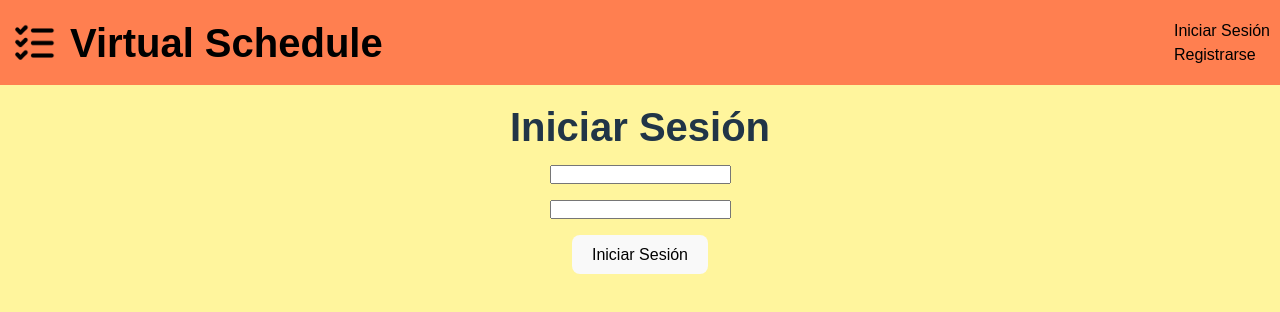
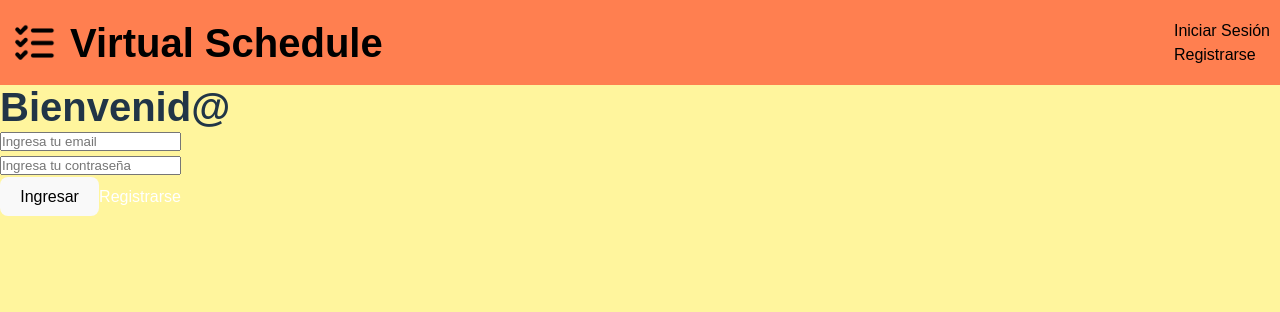
Before and after one commit to ClaudioPizarro08/ProyectoX, a React (Vite) app: page /login in a window 1280 px wide. Shown: the top 312 px of the page. Built offline with nearby package versions, Linux system fonts and the light colour scheme.

Commit message:
Login Listo

```diff
--- /dev/null
+++ b/src/context/task.jsx
@@ -0,0 +1,13 @@
+import { createContext, useReducer } from 'react'
+import { initialState, reducer } from '../reducer/todos'
+
+export const TaskContext = createContext()
+
+export const TaskProvider = ({ children }) => {
+  const [state, dispatch] = useReducer(reducer, initialState)
+  return (
+    <TaskContext.Provider value={{ state, dispatch }}>
+      {children}
+    </TaskContext.Provider>
+  )
+}
--- /dev/null
+++ b/src/reducer/todos.js
@@ -0,0 +1,13 @@
+export const initialState = {
+  user: null
+}
+
+export function reducer (state, action) {
+  switch (action.type) {
+    case 'LOGIN_USER':
+      globalThis.localStorage.setItem('USER', JSON.stringify(action.payload))
+      return { ...state, user: action.payload }
+    default:
+      return state
+  }
+}
--- a/src/view/App.jsx
+++ b/src/view/App.jsx
@@ -1,20 +1,13 @@
 import { RouterProvider } from 'react-router-dom'
 import { router } from './routes/routes'
-import { DashboardPage } from './pages/DashboardPage'
-import { useState } from 'react'
+import { TaskProvider } from '../context/task'
 
 function App () {
-  const [user, setUser] = useState([])
+  return (
+    <TaskProvider>
+      <RouterProvider router={router} />
+    </TaskProvider>
 
-  return (
-    <div className='App'>
-      {
-        !user.length > 0
-          ? <RouterProvider router={router} setUser={setUser} />
-          : <DashboardPage user={user} setUser={setUser} />
-      }
-
-    </div>
   )
 }
 
--- a/src/view/pages/DashboardPage.jsx
+++ b/src/view/pages/DashboardPage.jsx
@@ -1,15 +1,26 @@
 import React from 'react'
 
-export const DashboardPage = ({ user, setUser }) => {
-  const handleLogout = () => {
-    setUser([])
-  }
+export const DashboardPage = () => {
   return (
-    <div>
-      <h1>DashboardPage</h1>
-      <h2>{user}</h2>
-      <button onClick={handleLogout}>Cerrar Sesión</button>
-    </div>
-
+    <form>
+      <h1>To do List</h1>
+      <input
+        type='text'
+        placeholder='Introduce la tarea'
+      />
+      <input
+        type='text'
+        placeholder='Descripción'
+      />
+      <input
+        type='text'
+        placeholder='Fecha'
+      />
+      <input
+        type='submit'
+        className='btn'
+        value='AGREGAR'
+      />
+    </form>
   )
 }
--- a/src/view/pages/LoginPage.jsx
+++ b/src/view/pages/LoginPage.jsx
@@ -1,47 +1,62 @@
-import React, { useState } from 'react'
-import { Container } from '../components/Container/Container'
+import { useContext, useState } from 'react'
+import { useNavigate, Link } from 'react-router-dom'
 import './LoginPage.css'
+import { TaskContext } from '../../context/task'
 
-export function LoginPage ({ setUser }) {
-  const [nombre, setNombre] = useState('')
-  const [contraseña, setContraseña] = useState('')
-  const [error, setError] = useState(false)
+export const LoginPage = () => {
+  const { loginError, setLoginError } = useState(null)
+  const { dispatch } = useContext(TaskContext)
+  const navigate = useNavigate()
 
-  const handleSubmit = (e) => {
-    e.preventDefault()
-
-    if (nombre === '' || contraseña === '') {
-      setError(true)
-      return
-    }
-
-    setError(false)
-
-    setUser([nombre])
+  const handleLogin = (event) => {
+    event.preventDefault()
+    fetch('https://birsbane-numbat-zjcf.1.us-1.fl0.io/api/user/auth', {
+      method: 'POST',
+      headers: { 'Content-Type': 'application/json' },
+      body: JSON.stringify({
+        email: event.target.elements.email.value,
+        password: event.target.elements.password.value
+      })
+    })
+      .then((response) => {
+        if (response.ok) {
+          return response.json()
+        } else {
+          throw new Error('Credenciales incorrectas')
+        }
+      })
+      .then((data) => {
+        dispatch({ type: 'LOGIN_USER', payload: data.user })
+        navigate('/dashboard')
+      }).catch(error => {
+        setLoginError(error)
+      })
   }
 
   return (
-    <Container>
-      <section>
-        <form
-          className='formulario'
-          onSubmit={handleSubmit}
-        >
-          <h1>Iniciar Sesión</h1>
-          <input
-            type='text'
-            value={nombre}
-            onChange={e => setNombre(e.target.value)}
-          />
-          <input
-            type='password'
-            value={contraseña}
-            onChange={e => setContraseña(e.target.value)}
-          />
-          <button>Iniciar Sesión</button>
-          {error && <p>Todos los campos son obligatorios</p>}
-        </form>
-      </section>
-    </Container>
+    <div className='container'>
+      <form onSubmit={handleLogin} className='container__form'>
+        <h1 className='form__title'>Bienvenid@</h1>
+
+        <div className='form__input'>
+          <i className='fas fa-envelope' />
+          <input type='email' name='email' placeholder='Ingresa tu email' />
+        </div>
+
+        <div className='form__input'>
+          <i className='fas fa-lock' />
+          <input type='password' name='password' placeholder='Ingresa tu contraseña' />
+        </div>
+
+        <button type='submit' className='btn__form'>Ingresar</button>
+
+        {loginError && (
+          <p className='error-message'>{loginError}</p>
+        )}
+
+        <Link to='registro' className='register__link'>Registrarse</Link>
+      </form>
+
+    </div>
   )
 }
```
